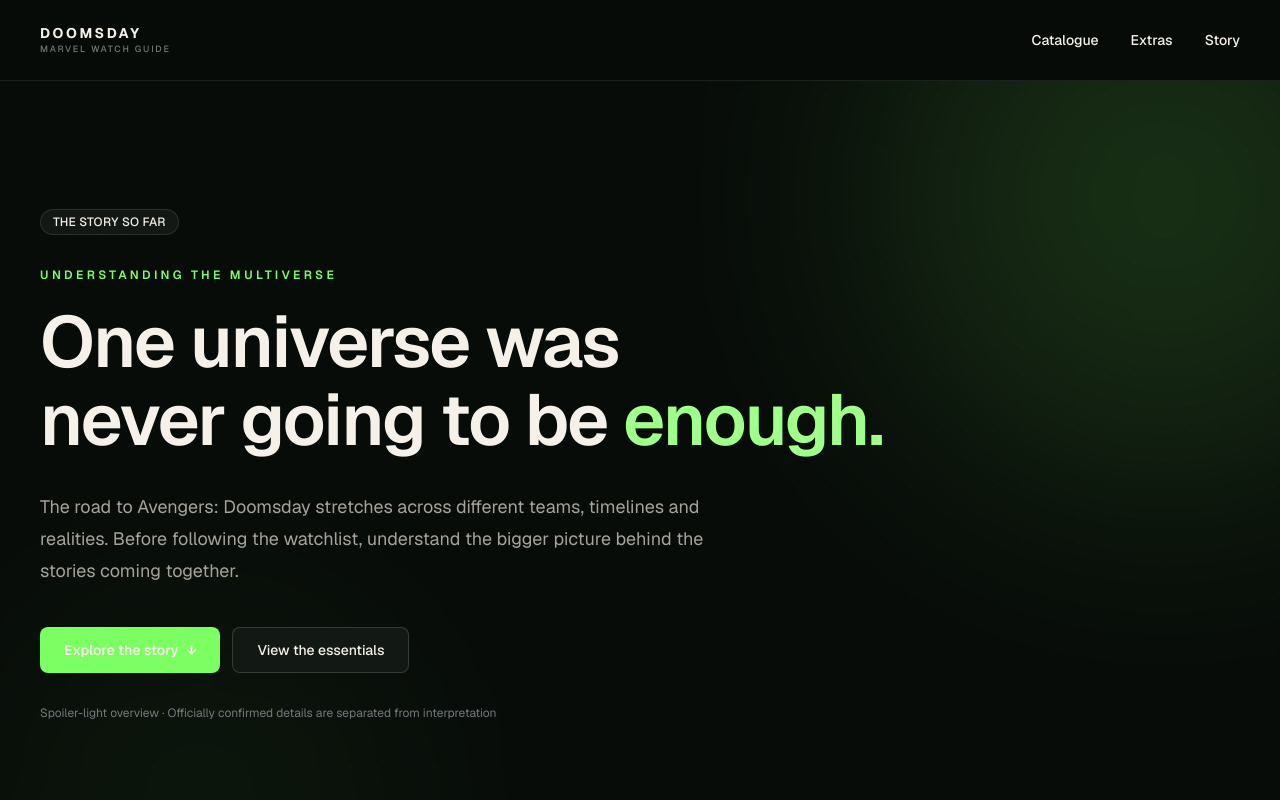
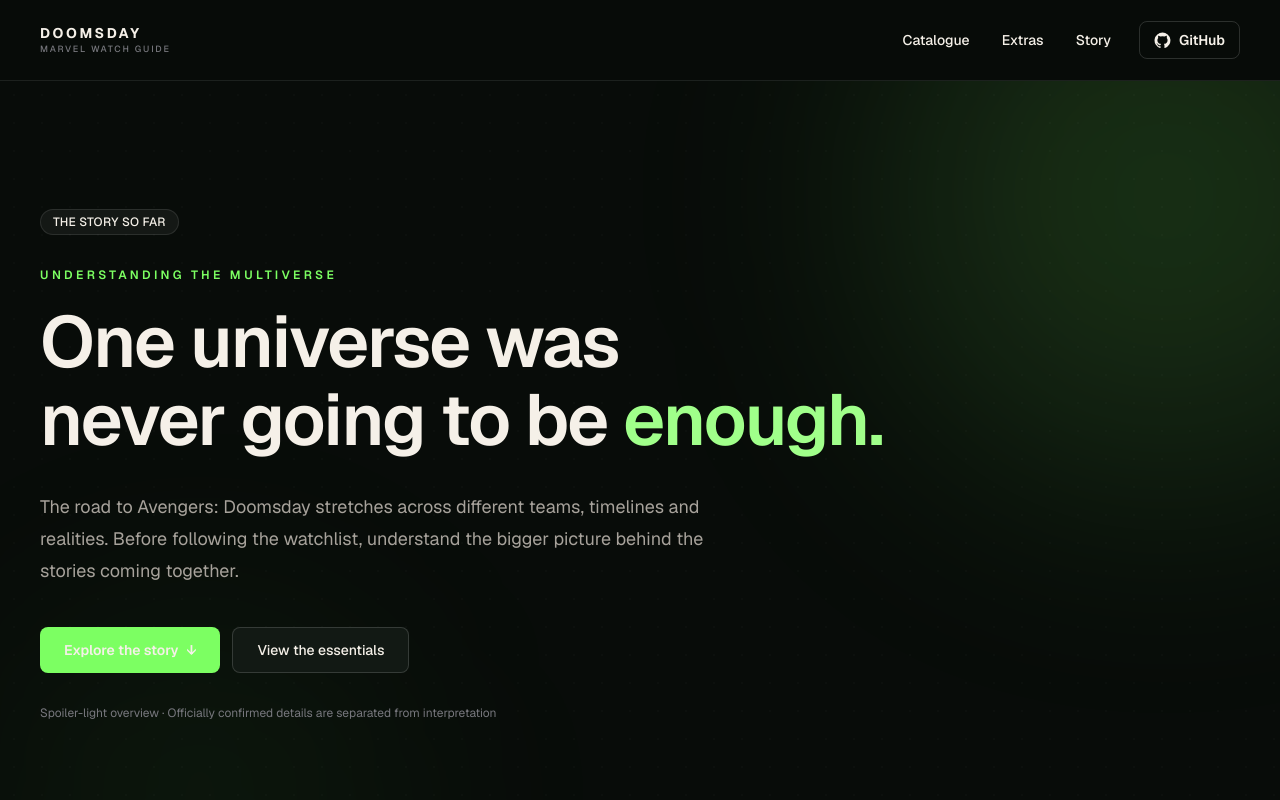
Before and after one commit to prithvikings/dooms, a Next.js app: page /story in a window 1280 px wide. Shown: the top 800 px of the page. Built offline with nearby package versions, Linux system fonts and the light colour scheme.

Commit message:
Add bordered GitHub profile button to navbar

```diff
--- a/components/layout/Header.tsx
+++ b/components/layout/Header.tsx
@@ -53,10 +53,11 @@ export function Header() {
           </span>
         </Link>
 
-        {/* Desktop Navigation */}
+        {/* Desktop Navigation and GitHub profile */}
+        <div className="hidden items-center gap-7 md:flex">
           <nav
             aria-label="Main navigation"
-          className="hidden items-center gap-8 md:flex"
+            className="flex items-center gap-8"
           >
             {navigationLinks.map((link) => (
               <Link
@@ -71,6 +72,25 @@ export function Header() {
               </Link>
             ))}
           </nav>
+
+          <a
+            href="https://github.com/prithvikings/"
+            target="_blank"
+            rel="noopener noreferrer"
+            aria-label="Open GitHub profile for prithvikings"
+            className={[
+              "inline-flex items-center gap-2 rounded-lg border px-3.5 py-2 text-sm font-semibold transition-colors",
+              isHomePage
+                ? "border-white/30 text-white hover:border-accent-green hover:bg-white/10"
+                : "border-border-strong text-foreground hover:border-accent-green/60 hover:bg-accent-green/5",
+            ].join(" ")}
+          >
+            <svg aria-hidden="true" viewBox="0 0 24 24" className="size-[17px]" fill="currentColor">
+              <path d="M12 .75a11.25 11.25 0 0 0-3.56 21.92c.56.1.77-.24.77-.54v-2.1c-3.14.68-3.8-1.33-3.8-1.33-.51-1.3-1.25-1.65-1.25-1.65-1.02-.7.08-.69.08-.69 1.13.08 1.73 1.16 1.73 1.16 1 1.72 2.63 1.22 3.27.93.1-.73.39-1.22.71-1.5-2.5-.29-5.13-1.25-5.13-5.57 0-1.23.44-2.24 1.16-3.03-.12-.28-.5-1.43.11-2.98 0 0 .94-.3 3.09 1.15a10.75 10.75 0 0 1 5.62 0c2.14-1.45 3.08-1.15 3.08-1.15.62 1.55.23 2.7.12 2.98.72.79 1.15 1.8 1.15 3.03 0 4.33-2.64 5.28-5.16 5.56.4.35.76 1.03.76 2.08v3.1c0 .3.2.65.77.54A11.25 11.25 0 0 0 12 .75Z" />
+            </svg>
+            GitHub
+          </a>
+        </div>
 
         {/* Mobile Menu Button */}
         <button
@@ -120,6 +140,24 @@ export function Header() {
               {link.label}
             </Link>
           ))}
+
+          <a
+            href="https://github.com/prithvikings/"
+            target="_blank"
+            rel="noopener noreferrer"
+            onClick={closeMenu}
+            className={[
+              "mt-2 inline-flex w-fit items-center gap-2 rounded-lg border px-3 py-2.5 text-sm font-semibold transition-colors",
+              isHomePage
+                ? "border-white/30 text-white hover:border-accent-green hover:bg-white/10"
+                : "border-border-strong text-foreground hover:border-accent-green/60 hover:bg-accent-green/5",
+            ].join(" ")}
+          >
+            <svg aria-hidden="true" viewBox="0 0 24 24" className="size-[17px]" fill="currentColor">
+              <path d="M12 .75a11.25 11.25 0 0 0-3.56 21.92c.56.1.77-.24.77-.54v-2.1c-3.14.68-3.8-1.33-3.8-1.33-.51-1.3-1.25-1.65-1.25-1.65-1.02-.7.08-.69.08-.69 1.13.08 1.73 1.16 1.73 1.16 1 1.72 2.63 1.22 3.27.93.1-.73.39-1.22.71-1.5-2.5-.29-5.13-1.25-5.13-5.57 0-1.23.44-2.24 1.16-3.03-.12-.28-.5-1.43.11-2.98 0 0 .94-.3 3.09 1.15a10.75 10.75 0 0 1 5.62 0c2.14-1.45 3.08-1.15 3.08-1.15.62 1.55.23 2.7.12 2.98.72.79 1.15 1.8 1.15 3.03 0 4.33-2.64 5.28-5.16 5.56.4.35.76 1.03.76 2.08v3.1c0 .3.2.65.77.54A11.25 11.25 0 0 0 12 .75Z" />
+            </svg>
+            GitHub
+          </a>
         </Container>
       </div>
     </header>
```
Lines whose indentation alone changed are shown as unchanged.
